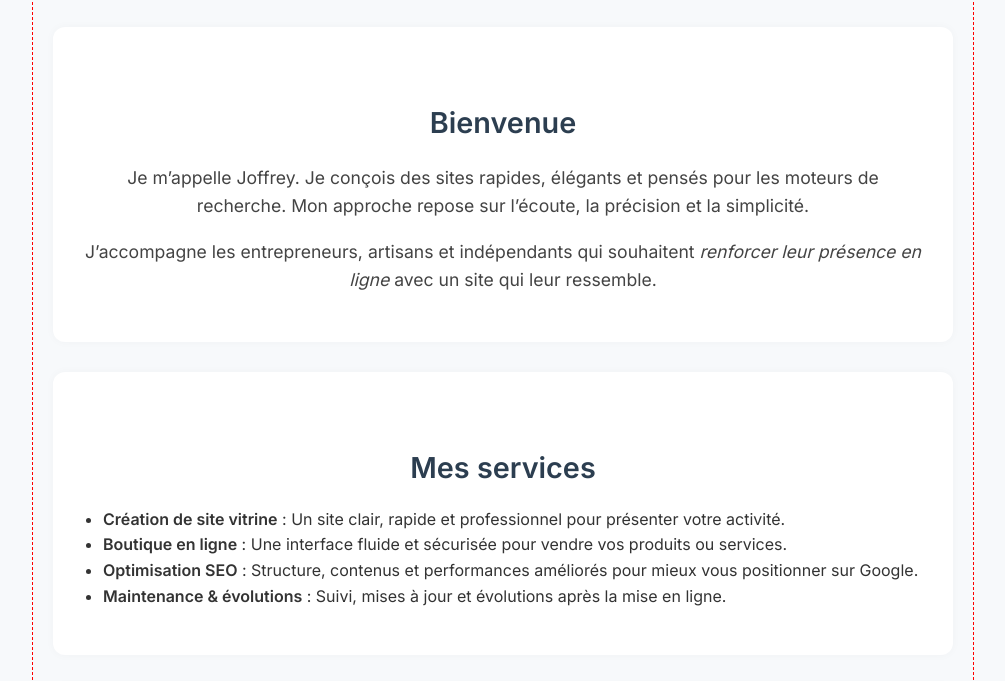
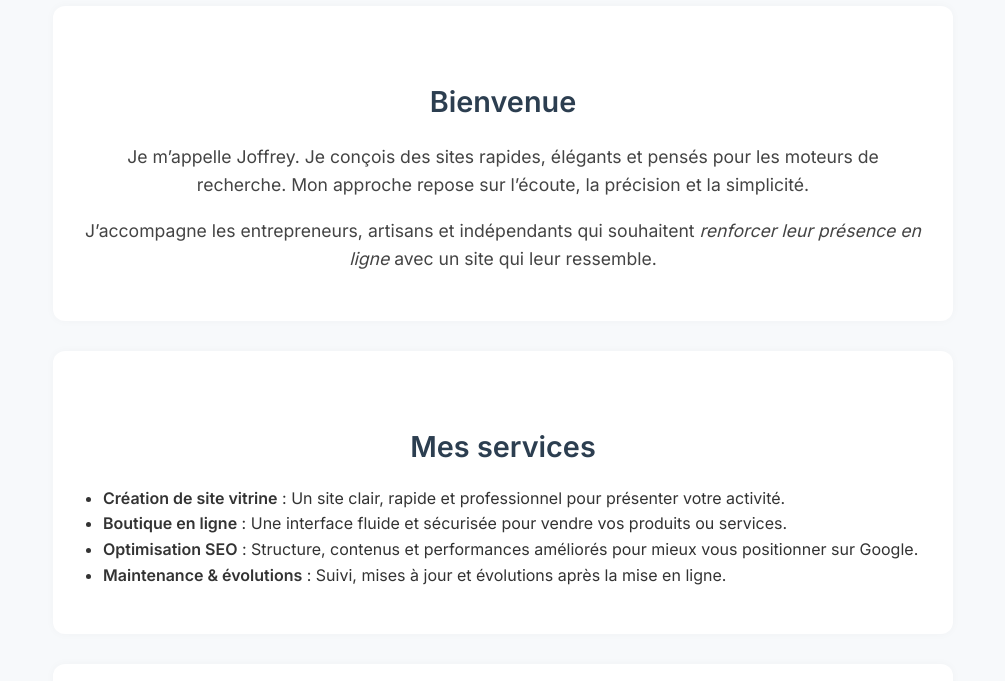
Before and after one commit to joffreyoravendis/exercice-html-css-correction, a plain HTML site: page index.html in a window 1280 px wide. Shown: the part 163-844 px from the top of the page, without its empty margins (137-1142 px from the left). Drawn offline with Linux system fonts and the light colour scheme.

Commit message:
Update styles.css

```diff
--- a/styles.css
+++ b/styles.css
@@ -1,5 +1,10 @@
 /* Typographie globale */
 @import url('https://fonts.googleapis.com/css2?family=Inter:wght@400;600&display=swap');
+.container {
+  max-width: 900px;
+  margin: 0 auto;
+  padding: 0 20px;
+}
 
 body {
   font-family: 'Inter', sans-serif;
@@ -15,8 +20,6 @@ body > * {
   max-width: 900px;
   margin: 0 auto;
   padding: 20px;
-  border: 1px dashed red;
-
 }
 
 /* Titres */
```
